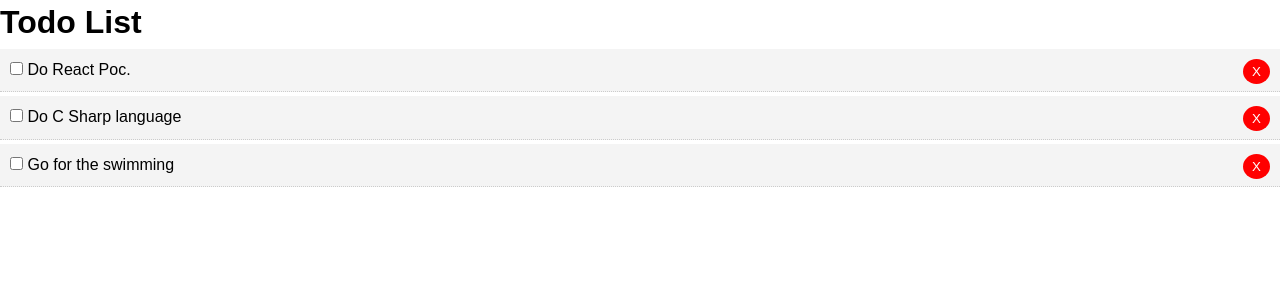
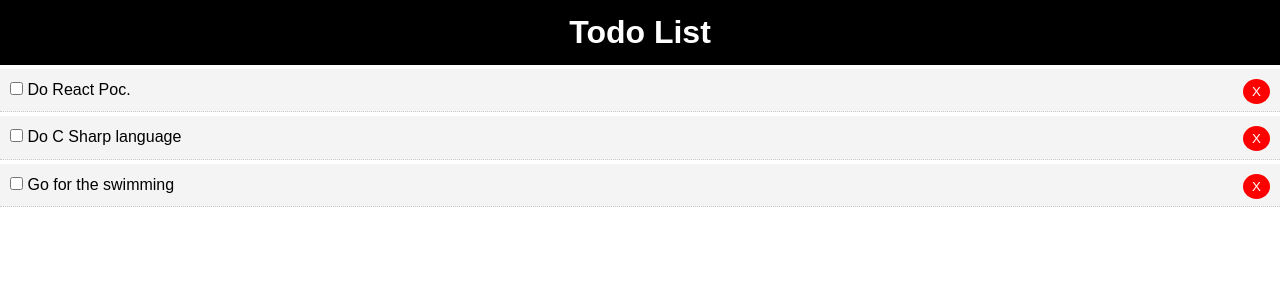
Before and after one commit to MrDroid17/TodoApp-With-React, a React (Create React App) app: page / in a window 1280 px wide. Shown: the top 300 px of the page. Built offline with nearby package versions, Linux system fonts and the light colour scheme.

Commit message:
apply styling to the header

```diff
--- a/src/App.js
+++ b/src/App.js
@@ -52,4 +52,6 @@ class App extends Component {
   }
 }
 
+
+
 export default App;
--- a/src/components/layout/Header.js
+++ b/src/components/layout/Header.js
@@ -2,7 +2,7 @@ import React from 'react';
 
 function Header() {
   return (
-    <header>
+    <header style={headerStyle}>
       <h1>
         Todo List
       </h1>
@@ -10,4 +10,11 @@ function Header() {
   )
 }
 
+const headerStyle = {
+  background: '#000000',
+  padding: '10px',
+  textAlign: 'center',
+  color: '#FFFFFF'
+}
+
 export default Header;
```
